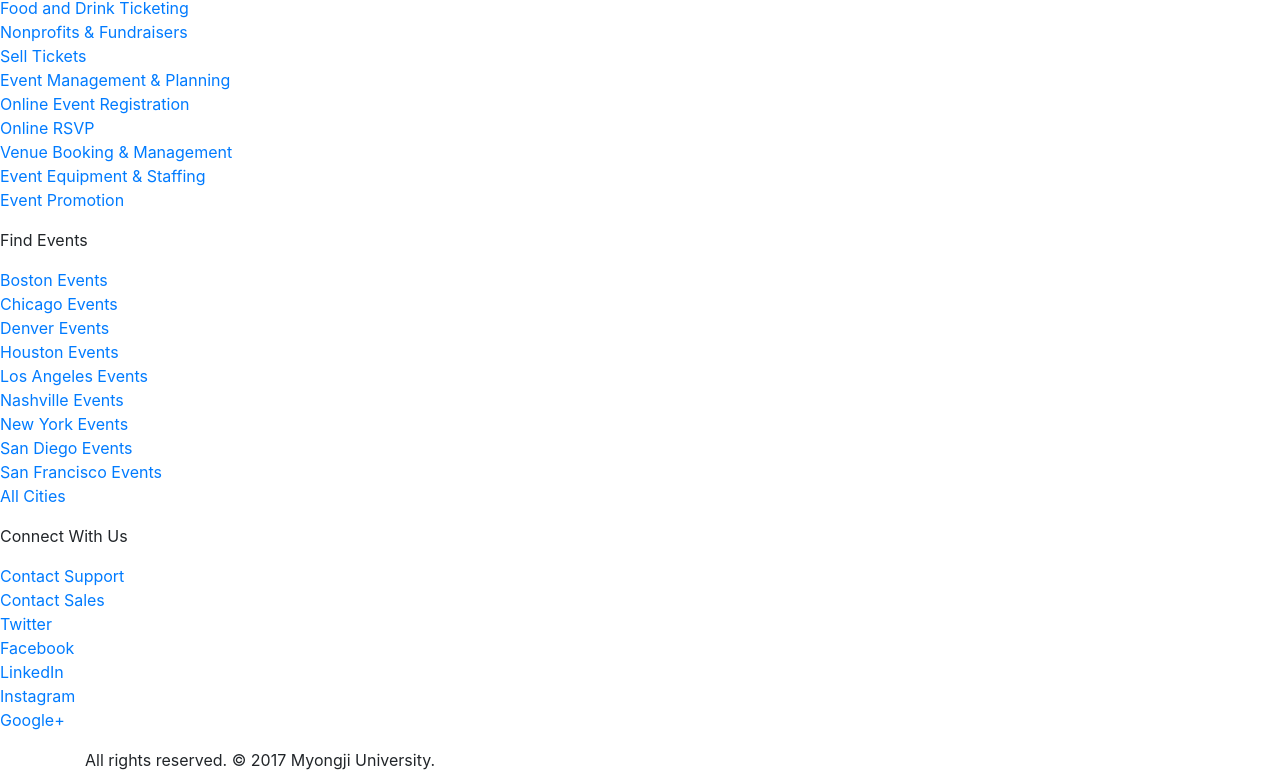
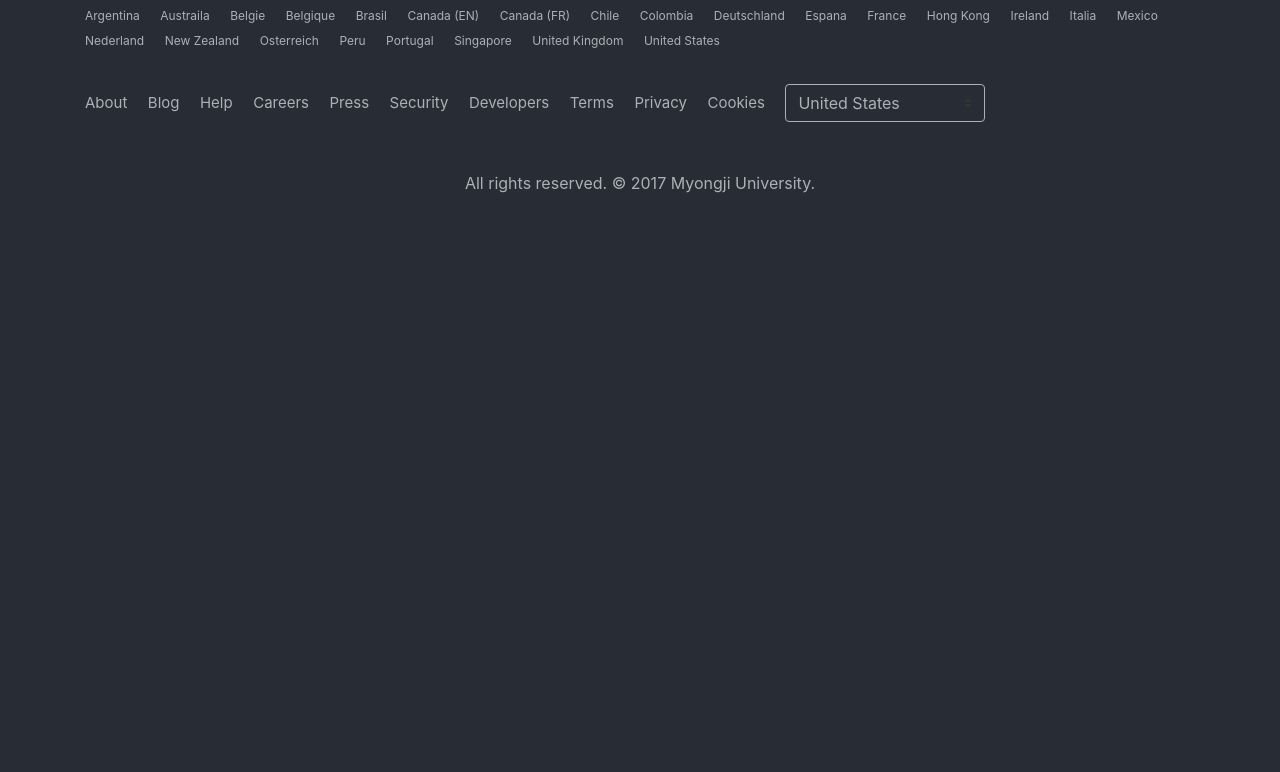
Before and after one commit to leeseonghyun/mjuwp_project, a Node server app: page / in a window 1280 px wide. Shown: the part 1022-1794 px from the top of the page. After the commit the page ends 1215 px from the top, so only its background shows below. Run offline with Node 20, Linux system fonts and the light colour scheme; some libraries are stand-ins or nearby versions.

Commit message:
footer created

```diff
--- a/package.json
+++ b/package.json
@@ -4,6 +4,9 @@
   "private": true,
   "scripts": {
     "start": "nodemon ./bin/www"
+  },
+  "engines": {
+    "node": "8.6.0"
   },
   "dependencies": {
     "async-error-catcher": "^1.0.1",
--- a/public/stylesheets/base.scss
+++ b/public/stylesheets/base.scss
@@ -14,6 +14,11 @@ body {
   .navbar {
     padding: 0 1rem;
     height: 3.8rem;
+
+    a:hover.navbar-brand {
+      background-color: #FFFF;
+    }
+
 
     a:hover {
       background-color: #EFF2F5;
@@ -106,26 +111,73 @@ body {
 .footer {
   background-color: #282C35;
 
-  .footer-pad {
-    width: 8em;
+  .footer-pads {
+    padding-top: 10px;
+    margin-left: auto;
+    margin-right: auto;
 
-    .footer-links {
+    .events-footer {
+      margin-bottom: 1em;
       color: #ADB0B6;
-      list-style-type: none;
-      display: inline-block;
-    }
 
-    .footer-links {
       p {
-        font-size: 15px;
+        font-size: 18px;
+        color: #ADB0B6;
+        margin-bottom: 10px;
       }
 
       li {
+        margin-bottom: 1px;
         a {
           color: #ADB0B6;
           font-size: 12px;
         }
       }
     }
+    .countries-footer {
+      margin-bottom: 1em;
+      color: #ADB0B6;
+
+      p {
+        font-size: 18px;
+        color: #ADB0B6;
+        margin-bottom: 10px;
+      }
+
+      li {
+        margin-bottom: 1px;
+        display: inline-block;
+        padding-right: 1em;
+        a {
+          color: #ADB0B6;
+          font-size: 12px;
+        }
+      }
+    }
+    .normal-footer {
+      margin-bottom: 1em;
+      color: #ADB0B6;
+
+      li {
+        margin-bottom: 1px;
+        display: inline-block;
+        padding-right: 1em;
+        a {
+          color: #ADB0B6;
+          font-size: 15px;
+        }
+        select {
+          color: #ADB0B6;
+          background-color: #282C35;
+          border-color: #ADB0B6;
+          width: 200px;
+        }
+      }
+    }
+    .copyright-footer {
+      color: #ADB0B6;
+      margin-left: auto;
+      margin-right: auto;
+    }
   }
 }
--- a/public/stylesheets/style.css
+++ b/public/stylesheets/style.css
@@ -13,6 +13,8 @@ body {
   .lsh-navbar .navbar {
     padding: 0 1rem;
     height: 3.8rem; }
+    .lsh-navbar .navbar a:hover.navbar-brand {
+      background-color: #FFFF; }
     .lsh-navbar .navbar a:hover {
       background-color: #EFF2F5; }
   .lsh-navbar .navbar-brand {
@@ -73,6 +75,59 @@ body {
 .form-group .btn {
   color: #FFFFFF;
   background-color: #E7703F; }
+
+/*--------------------------------------*/
+.footer {
+  background-color: #282C35; }
+  .footer .footer-pads {
+    padding-top: 10px;
+    margin-left: auto;
+    margin-right: auto; }
+    .footer .footer-pads .events-footer {
+      margin-bottom: 1em;
+      color: #ADB0B6; }
+      .footer .footer-pads .events-footer p {
+        font-size: 18px;
+        color: #ADB0B6;
+        margin-bottom: 10px; }
+      .footer .footer-pads .events-footer li {
+        margin-bottom: 1px; }
+        .footer .footer-pads .events-footer li a {
+          color: #ADB0B6;
+          font-size: 12px; }
+    .footer .footer-pads .countries-footer {
+      margin-bottom: 1em;
+      color: #ADB0B6; }
+      .footer .footer-pads .countries-footer p {
+        font-size: 18px;
+        color: #ADB0B6;
+        margin-bottom: 10px; }
+      .footer .footer-pads .countries-footer li {
+        margin-bottom: 1px;
+        display: inline-block;
+        padding-right: 1em; }
+        .footer .footer-pads .countries-footer li a {
+          color: #ADB0B6;
+          font-size: 12px; }
+    .footer .footer-pads .normal-footer {
+      margin-bottom: 1em;
+      color: #ADB0B6; }
+      .footer .footer-pads .normal-footer li {
+        margin-bottom: 1px;
+        display: inline-block;
+        padding-right: 1em; }
+        .footer .footer-pads .normal-footer li a {
+          color: #ADB0B6;
+          font-size: 15px; }
+        .footer .footer-pads .normal-footer li select {
+          color: #ADB0B6;
+          background-color: #282C35;
+          border-color: #ADB0B6;
+          width: 200px; }
+    .footer .footer-pads .copyright-footer {
+      color: #ADB0B6;
+      margin-left: auto;
+      margin-right: auto; }
 
 .form-signin {
   width: 300px;
--- a/views/includes/footer.pug
+++ b/views/includes/footer.pug
@@ -1,85 +1,187 @@
 .footer
-  .footer-pad
-    ul.footer-links.justify-content-center
-      p Use Eventbrite
-      li
-        a(href='') How It Works
-      li
-        a(href='') For Large & Complex Events
-      li
-        a(href='') Pricing
-      li
-        a(href='') Community Guidelines
-      li
-        a(href='') Eventbrite Mobile App
-      li
-        a(href='') Eventbrite Check-In App
-      li
-        a(href='') Eventbrite Spectrum
-      li
-        a(href='') Rally - Fun Things To Do
-      li
-        a(href='') Eventbrite Reviews
-      li
-        a(href='') Sitemap
-    ul.footer-links.list-unstyled
-      p Plan Events
-      li
-        a(href='') Conference Management Software
-      li
-        a(href='') Food and Drink Ticketing
-      li
-        a(href='') Nonprofits & Fundraisers
-      li
-        a(href='') Sell Tickets
-      li
-        a(href='') Event Management & Planning
-      li
-        a(href='') Online Event Registration
-      li
-        a(href='') Online RSVP
-      li
-        a(href='') Venue Booking & Management
-      li
-        a(href='') Event Equipment & Staffing
-      li
-        a(href='') Event Promotion
-    ul.footer-links.list-unstyled
-      p Find Events
-      li
-        a(href='') Boston Events
-      li
-        a(href='') Chicago Events
-      li
-        a(href='') Denver Events
-      li
-        a(href='') Houston Events
-      li
-        a(href='') Los Angeles Events
-      li
-        a(href='') Nashville Events
-      li
-        a(href='') New York Events
-      li
-        a(href='') San Diego Events
-      li
-        a(href='') San Francisco Events
-      li
-        a(href='') All Cities
-    ul.footer-links.list-unstyled
-      p Connect With Us
-      li
-        a(href='') Contact Support
-      li
-        a(href='') Contact Sales
-      li
-        a(href='') Twitter
-      li
-        a(href='') Facebook
-      li
-        a(href='') LinkedIn
-      li
-        a(href='') Instagram
-      li
-        a(href='') Google+
-  .container All rights reserved. &copy; 2017 Myongji University.
+  .container.footer-pads
+    .row.events-footer
+      ul.footer-links.list-unstyled.col-3
+        p Use Eventbrite
+        li
+          a(href='') How It Works
+        li
+          a(href='') For Large & Complex Events
+        li
+          a(href='') Pricing
+        li
+          a(href='') Community Guidelines
+        li
+          a(href='') Eventbrite Mobile App
+        li
+          a(href='') Eventbrite Check-In App
+        li
+          a(href='') Eventbrite Spectrum
+        li
+          a(href='') Rally - Fun Things To Do
+        li
+          a(href='') Eventbrite Reviews
+        li
+          a(href='') Sitemap
+      ul.footer-links.list-unstyled.col-3
+        p Plan Events
+        li
+          a(href='') Conference Management Software
+        li
+          a(href='') Food and Drink Ticketing
+        li
+          a(href='') Nonprofits & Fundraisers
+        li
+          a(href='') Sell Tickets
+        li
+          a(href='') Event Management & Planning
+        li
+          a(href='') Online Event Registration
+        li
+          a(href='') Online RSVP
+        li
+          a(href='') Venue Booking & Management
+        li
+          a(href='') Event Equipment & Staffing
+        li
+          a(href='') Event Promotion
+      ul.footer-links.list-unstyled.col-3
+        p Find Events
+        li
+          a(href='') Boston Events
+        li
+          a(href='') Chicago Events
+        li
+          a(href='') Denver Events
+        li
+          a(href='') Houston Events
+        li
+          a(href='') Los Angeles Events
+        li
+          a(href='') Nashville Events
+        li
+          a(href='') New York Events
+        li
+          a(href='') San Diego Events
+        li
+          a(href='') San Francisco Events
+        li
+          a(href='') All Cities
+      ul.footer-links.list-unstyled.col-3
+        p Connect With Us
+        li
+          a(href='') Contact Support
+        li
+          a(href='') Contact Sales
+        li
+          a(href='') Twitter
+        li
+          a(href='') Facebook
+        li
+          a(href='') LinkedIn
+        li
+          a(href='') Instagram
+        li
+          a(href='') Google+
+    .row.countries-footer
+      ul.footer-links.list-unstyled.col-12
+        p Country
+        li
+          a(href='') Argentina
+        li
+          a(href='') Austraila
+        li
+          a(href='') Belgie
+        li
+          a(href='') Belgique
+        li
+          a(href='') Brasil
+        li
+          a(href='') Canada (EN)
+        li
+          a(href='') Canada (FR)
+        li
+          a(href='') Chile
+        li
+          a(href='') Colombia
+        li
+          a(href='') Deutschland
+        li
+          a(href='') Espana
+        li
+          a(href='') France
+        li
+          a(href='') Hong Kong
+        li
+          a(href='') Ireland
+        li
+          a(href='') Italia
+        li
+          a(href='') Mexico
+        li
+          a(href='') Nederland
+        li
+          a(href='') New Zealand
+        li
+          a(href='') Osterreich
+        li
+          a(href='') Peru
+        li
+          a(href='') Portugal
+        li
+          a(href='') Singapore
+        li
+          a(href='') United Kingdom
+        li
+          a(href='') United States
+    .row.normal-footer
+      ul.footer-links.list-unstyled.col-12
+        li
+          a(href='') About
+        li
+          a(href='') Blog
+        li
+          a(href='') Help
+        li
+          a(href='') Careers
+        li
+          a(href='') Press
+        li
+          a(href='') Security
+        li
+          a(href='') Developers
+        li
+          a(href='') Terms
+        li
+          a(href='') Privacy
+        li
+          a(href='') Cookies
+        li
+          select.custom-select
+            option(selected) United States
+            option(value='1') Argentina
+            option(value='2') Austraila
+            option(value='3') Belgie
+            option(value='4') Belgique
+            option(value='5') Brasil
+            option(value='6') Canada(EN)
+            option(value='7') Canada(FR)
+            option(value='8') Chile
+            option(value='9') Colombia
+            option(value='10') Deutschland
+            option(value='11') Espana
+            option(value='12') France
+            option(value='13') Hong Kong
+            option(value='14') Ireland
+            option(value='15') Italia
+            option(value='16') Mexico
+            option(value='17') Nederland
+            option(value='18') New Zealand
+            option(value='19') Osterreich
+            option(value='20') Peru
+            option(value='21') Portugal
+            option(value='22') Singapore
+            option(value='23') United Kingdom
+            option(value='24') United States
+    .row.normal-footer
+    .row.copyright-footer.justify-content-center All rights reserved. &copy; 2017 Myongji University.
--- a/views/includes/topnav.pug
+++ b/views/includes/topnav.pug
@@ -24,6 +24,6 @@
             a.dropdown-item(href="#") How to contact the event organizer
             a.dropdown-item(href="#") Help Center
         li.nav-item
-          a.nav-link(href="#") SIGN IN
+          a.nav-link(href="/signin") SIGN IN
         li.nav-item#create-event
           a.nav-link(href="#") CREATE EVENT
--- a/views/layout.pug
+++ b/views/layout.pug
@@ -23,6 +23,7 @@ html
               | #{msg}
             button.close(type='button', data-dismiss='alert', aria-label='close')
               span(aria-hidden='true') &times;
+    block content
     block card-content
     block grid-content
 
```
Also changed, not shown: views/signin.pug (+7 -0 lines), 3 other files.
